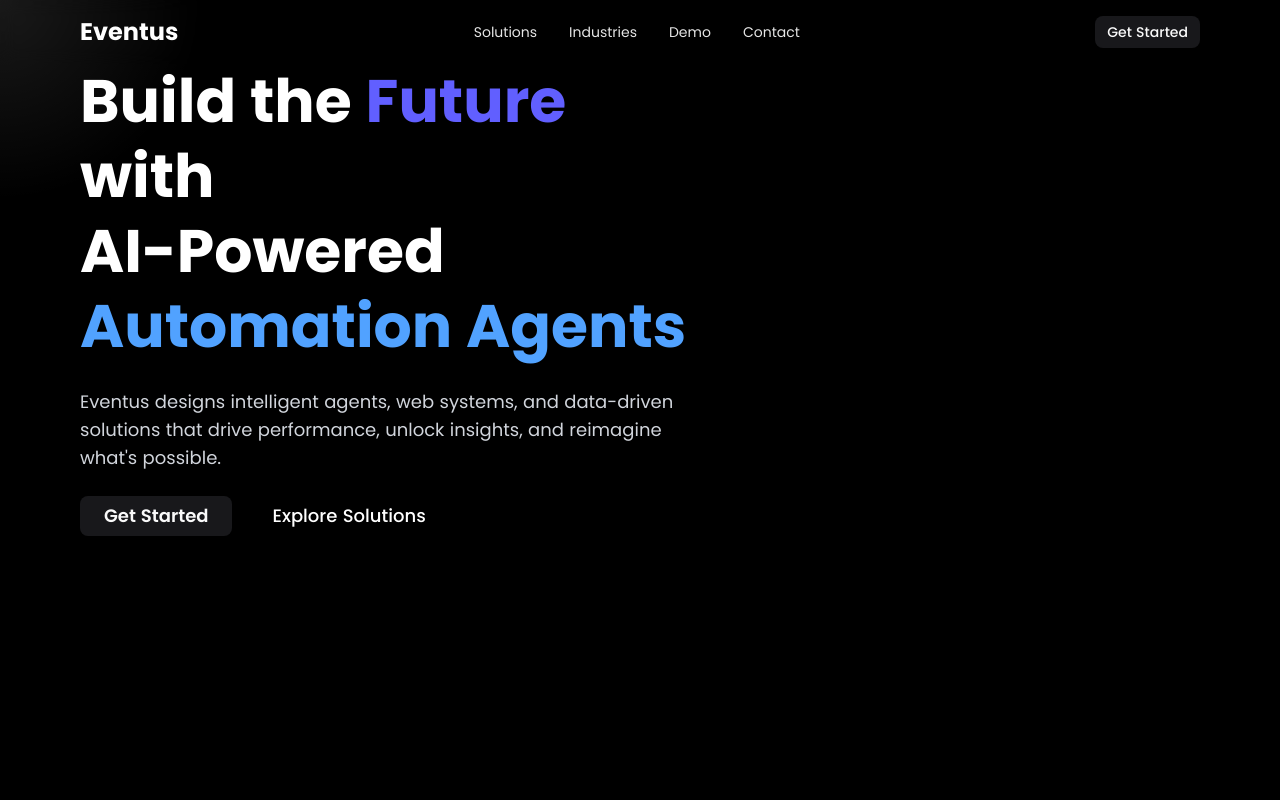
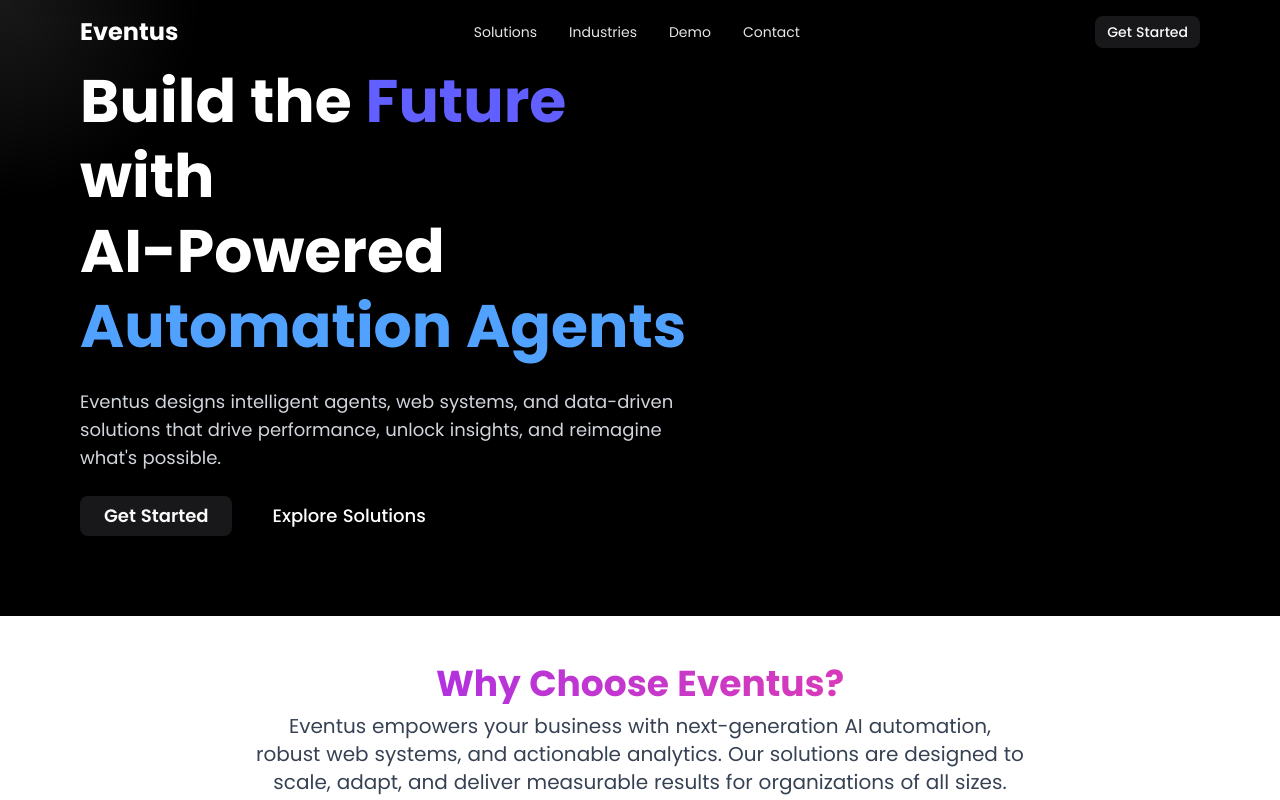
Before and after one commit to kojowiafe-dev/mailto, a React (Vite) app in the folder frontend/: page / in a window 1280 px wide. Built offline with nearby package versions, Linux system fonts and the light colour scheme.

Commit message:
making more commits

```diff
--- a/frontend/src/Routes/Hero.jsx
+++ b/frontend/src/Routes/Hero.jsx
@@ -11,8 +11,8 @@ const Hero = () => {
   };
 
   return (
-    <div>
-      <div className="relative z-10 flex flex-col md:flex-row items-center justify-between px-6 md:px-20 h-full pt-16">
+    <div className="min-h-screen flex flex-col overflow-auto">
+      <div className="relative z-10 flex flex-col md:flex-row items-center justify-between px-6 md:px-20 flex-1 pt-16 pb-20">
         {/* Left Content */}
         <div className="max-w-2xl space-y-6 text-center md:text-left">
           <motion.h1
@@ -66,6 +66,55 @@ const Hero = () => {
           </motion.div>
         </div>
       </div>
+      <div className="bg-white text-black py-12 px-4 md:px-16">
+        <div className="max-w-5xl mx-auto text-center space-y-6">
+          <h2 className="text-3xl md:text-4xl font-bold mb-2 text-gradient bg-gradient-to-r from-purple-600 to-pink-500 bg-clip-text text-transparent">
+            Why Choose Eventus?
+          </h2>
+          <p className="text-lg md:text-xl text-gray-700 max-w-3xl mx-auto">
+            Eventus empowers your business with next-generation AI automation, robust web systems,
+            and actionable analytics. Our solutions are designed to scale, adapt, and deliver
+            measurable results for organizations of all sizes.
+          </p>
+          <div className="grid grid-cols-1 md:grid-cols-3 gap-8 mt-8">
+            <div className="rounded-xl shadow-lg p-6 bg-gray-50 border border-gray-200">
+              <h3 className="font-semibold text-xl mb-2 text-purple-700">AI Automation</h3>
+              <p className="text-gray-600">
+                Automate repetitive tasks, streamline workflows, and boost productivity with
+                intelligent agents tailored to your needs.
+              </p>
+            </div>
+            <div className="rounded-xl shadow-lg p-6 bg-gray-50 border border-gray-200">
+              <h3 className="font-semibold text-xl mb-2 text-pink-600">Web Systems</h3>
+              <p className="text-gray-600">
+                Modern, secure, and scalable web platforms that power your digital transformation
+                and customer engagement.
+              </p>
+            </div>
+            <div className="rounded-xl shadow-lg p-6 bg-gray-50 border border-gray-200">
+              <h3 className="font-semibold text-xl mb-2 text-blue-600">Data Analytics</h3>
+              <p className="text-gray-600">
+                Unlock insights from your data to drive smarter decisions and uncover new
+                opportunities for growth.
+              </p>
+            </div>
+          </div>
+          <div className="mt-10 flex flex-col md:flex-row items-center justify-center gap-6">
+            <div className="flex items-center gap-2">
+              <span className="font-bold text-purple-700 text-2xl">99.9%</span>
+              <span className="text-gray-700">Uptime Guarantee</span>
+            </div>
+            <div className="flex items-center gap-2">
+              <span className="font-bold text-pink-600 text-2xl">24/7</span>
+              <span className="text-gray-700">Support</span>
+            </div>
+            <div className="flex items-center gap-2">
+              <span className="font-bold text-blue-600 text-2xl">1000+</span>
+              <span className="text-gray-700">Projects Delivered</span>
+            </div>
+          </div>
+        </div>
+      </div>
     </div>
   );
 };
```
